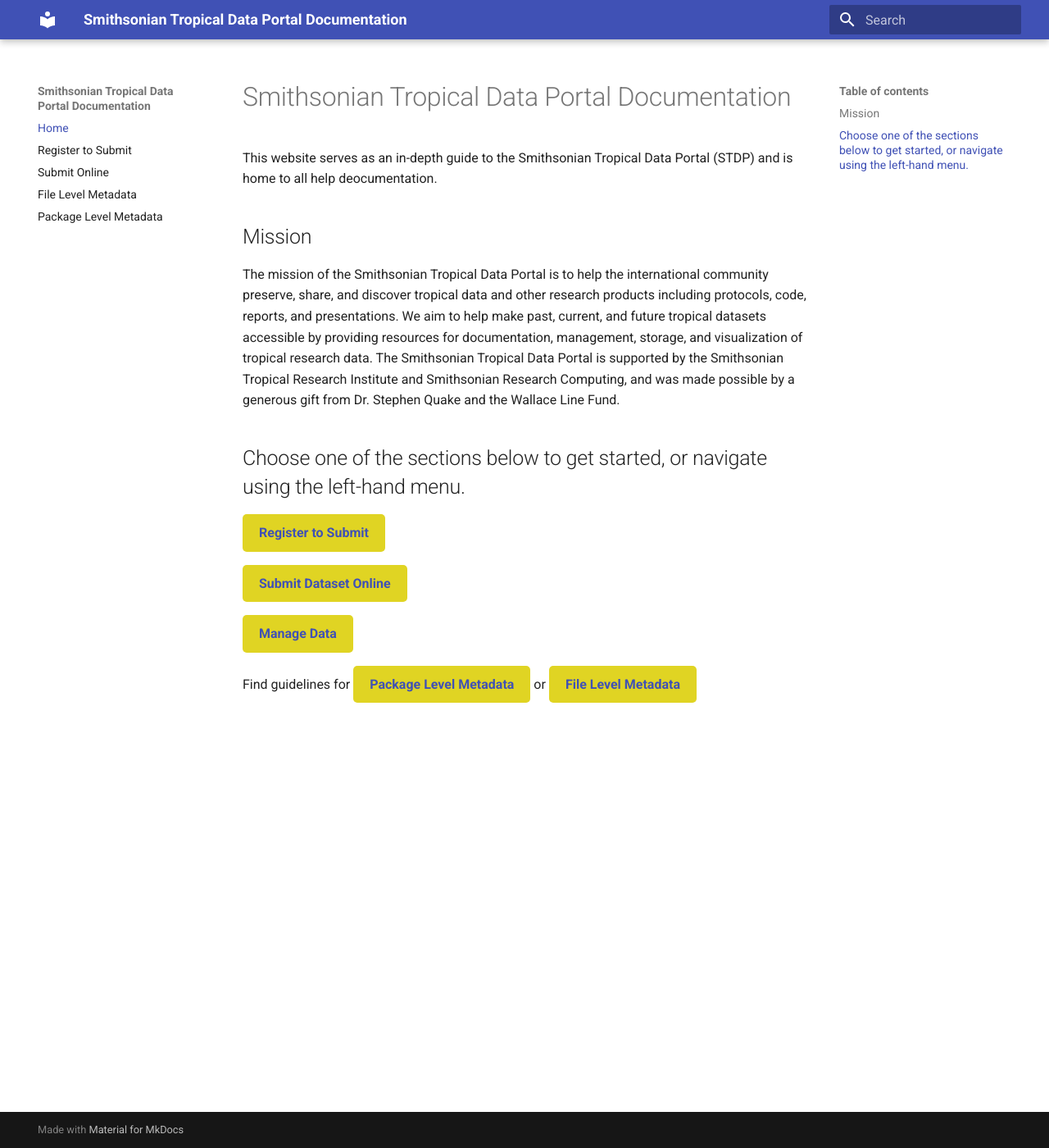
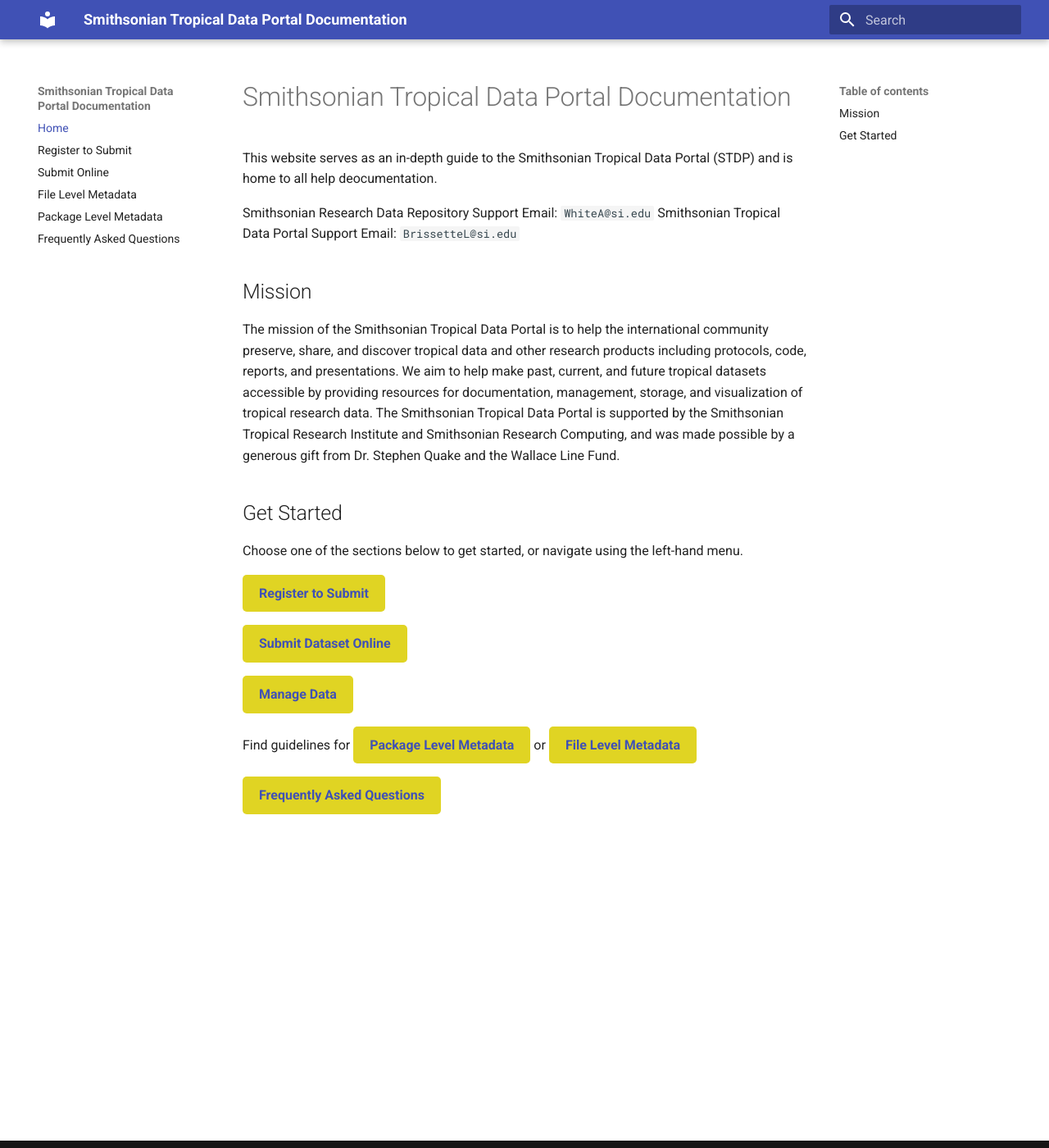
Before and after one commit to SmithsonianTropicalDataPortal/STDP_Documentation, an MkDocs documentation site: the page built from docs/index.md, in a window 1280 px wide and 1400 px high. Shown: the whole window at 82% size. Built offline with MkDocs 1.6.1 and Material for MkDocs 9.7.7, drawn with Linux system fonts in a browser that asks for light colours.

Commit message:
create faq draft, update index and yml

```diff
--- a/docs/index.md
+++ b/docs/index.md
@@ -2,10 +2,15 @@
 
 This website serves as an in-depth guide to the Smithsonian Tropical Data Portal (STDP) and is home to all help deocumentation.
 
+Smithsonian Research Data Repository Support Email: `WhiteA@si.edu`
+Smithsonian Tropical Data Portal Support Email: `BrissetteL@si.edu`
+
 ## Mission
 The mission of the Smithsonian Tropical Data Portal is to help the international community preserve, share, and discover tropical data and other research products including protocols, code, reports, and presentations. We aim to help make past, current, and future tropical datasets accessible by providing resources for documentation, management, storage, and visualization of tropical research data. The Smithsonian Tropical Data Portal is supported by the Smithsonian Tropical Research Institute and Smithsonian Research Computing, and was made possible by a generous gift from Dr. Stephen Quake and the Wallace Line Fund.
 
-## Choose one of the sections below to get started, or navigate using the left-hand menu.
+## Get Started
+
+Choose one of the sections below to get started, or navigate using the left-hand menu.
 
 <a href="/register_to_submit/" class="button">Register to Submit</a>
 
@@ -14,3 +19,13 @@
 <a href="/manage_data/" class="button">Manage Data</a>
 
 Find guidelines for <a href="/package_level_meta_reqs/" class="button">Package Level Metadata</a> or <a href="/file_level_metadata/" class="button">File Level Metadata</a>
+
+<a href="/faq/" class="button">Frequently Asked Questions</a>
+
+<br><br>
+<br><br>
+<br><br>
+<br><br>
+<br><br>
+<br><br>
+<br><br>
--- a/mkdocs.yml
+++ b/mkdocs.yml
@@ -7,6 +7,7 @@
   - Submit Online: submit_online.md
   - File Level Metadata: file_level_metadata.md
   - Package Level Metadata: package_level_meta_reqs.md
+  - Frequently Asked Questions: faq.md
 
 
 extra_css:
```
Also changed, not shown: docs/faq.md (added, +51 -0 lines).
